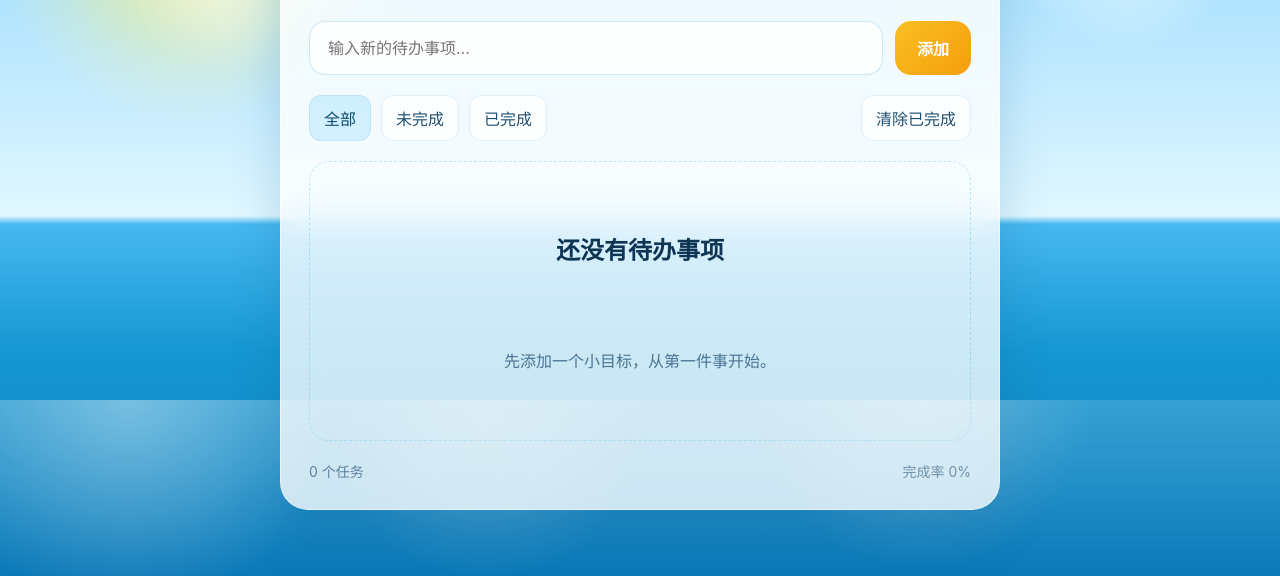
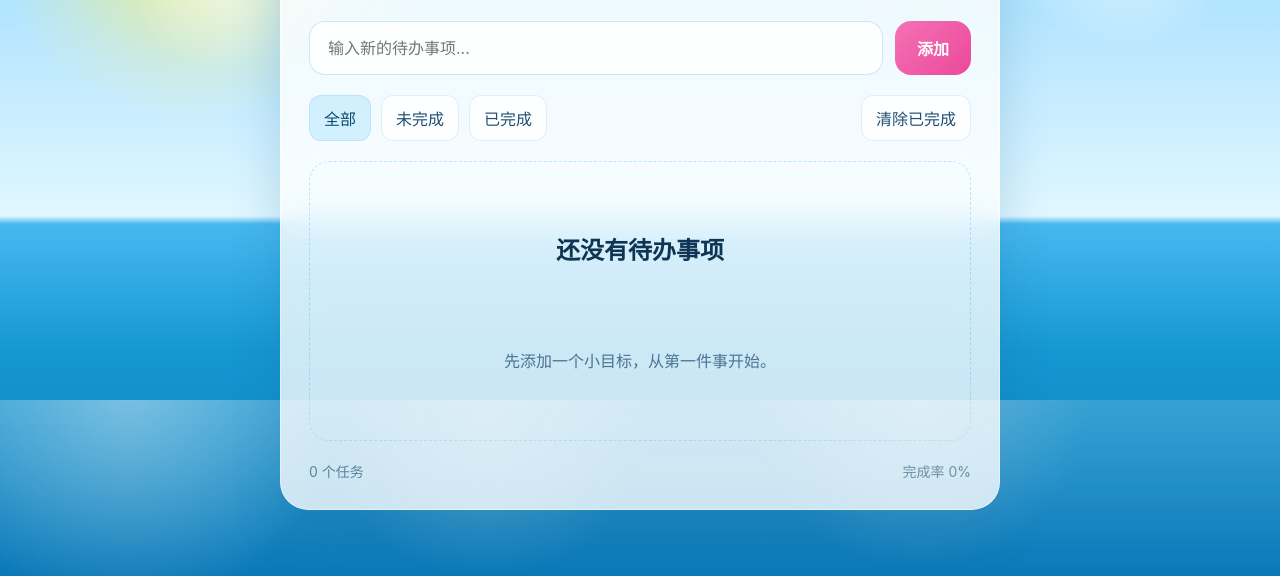
Before and after one commit to jijiQY/git-tutorial, a plain HTML site: page index.html in a window 1280 px wide. Shown: the part 224-800 px from the top of the page. Drawn offline with Linux system fonts and the light colour scheme.

Commit message:
feat:按钮为粉红色

```diff
--- a/styles.css
+++ b/styles.css
@@ -127,7 +127,7 @@ input {
 .add-btn {
   padding: 0 22px;
   border-radius: 16px;
-  background: linear-gradient(135deg, #fbbf24, #f59e0b);
+  background: linear-gradient(135deg, #f472b6, #ec4899);
   color: #fff;
   font-weight: 600;
 }
```
